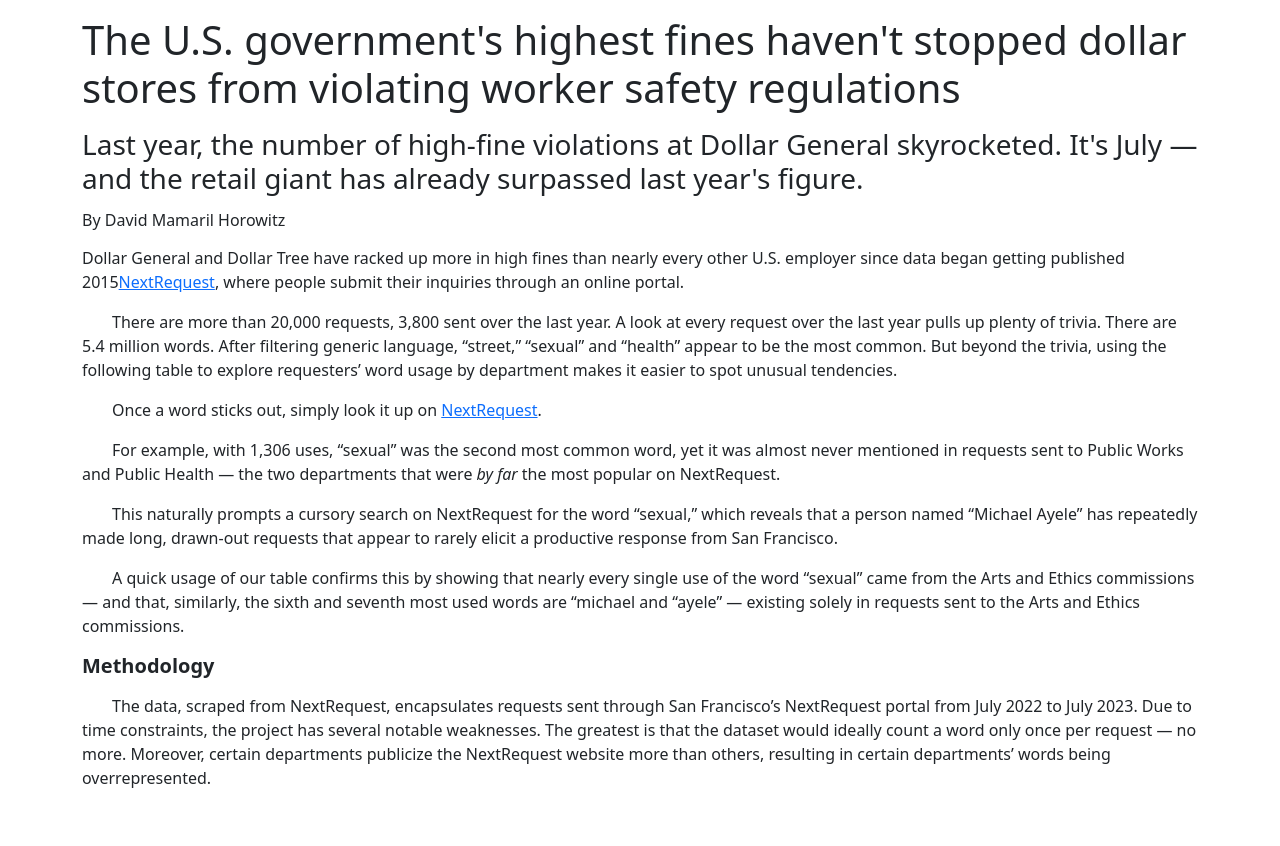
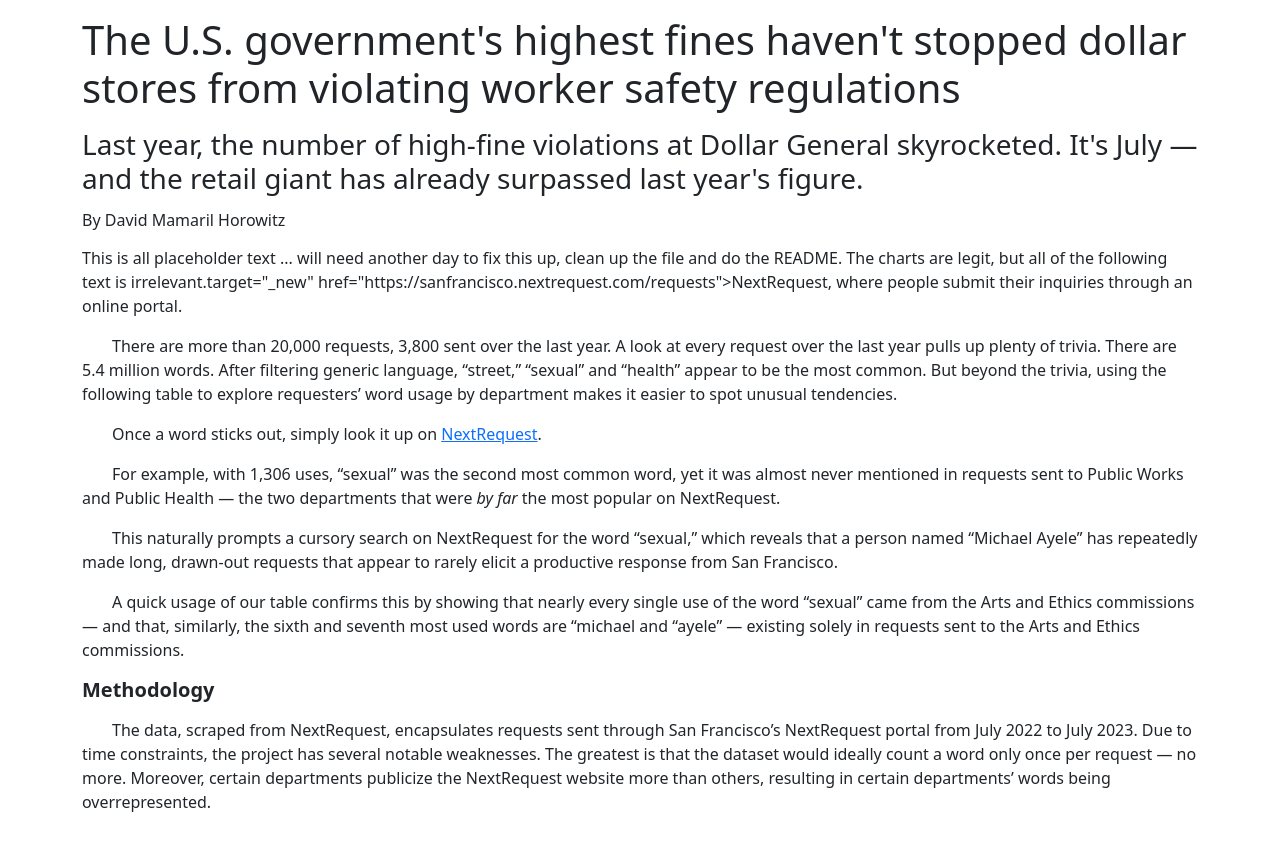
Before and after one commit to davidmhorowitz/Lede_Project-3_OSHA-high-fine-violations, a plain HTML site: page index.html in a window 1280 px wide. Before the commit the page ends 822 px from the top, so only its background shows below. Drawn offline with nearby package versions, Linux system fonts and the light colour scheme; a script that the page names is missing.

Commit message:
Update index.html

```diff
--- a/index.html
+++ b/index.html
@@ -27,7 +27,7 @@ p.indent {
 
 <div class="flourish-embed flourish-chart" data-src="visualisation/14537776"><script src="https://public.flourish.studio/resources/embed.js"></script></div>
 
-<p>Dollar General and Dollar Tree have racked up more in high fines than nearly every other U.S. employer since data began getting published 2015<a target="_new" href="https://sanfrancisco.nextrequest.com/requests">NextRequest</a>, where people submit their inquiries through an online portal.</p>
+<p>This is all placeholder text ... will need another day to fix this up, clean up the file and do the README. The charts are legit, but all of the following text is irrelevant.target="_new" href="https://sanfrancisco.nextrequest.com/requests">NextRequest</a>, where people submit their inquiries through an online portal.</p>
 
 <p class="indent">There are more than 20,000 requests, 3,800 sent over the last year. A look at every request over the last year pulls up plenty of trivia. There are 5.4 million words. After filtering generic language, “street,” “sexual” and “health” appear to be the most common. But beyond the trivia, using the following table to explore requesters’ word usage by department makes it easier to spot unusual tendencies.</p>
 <p class="indent">Once a word sticks out, simply look it up on <a target="_new" href="https://sanfrancisco.nextrequest.com/requests">NextRequest</a>.</p>
```
